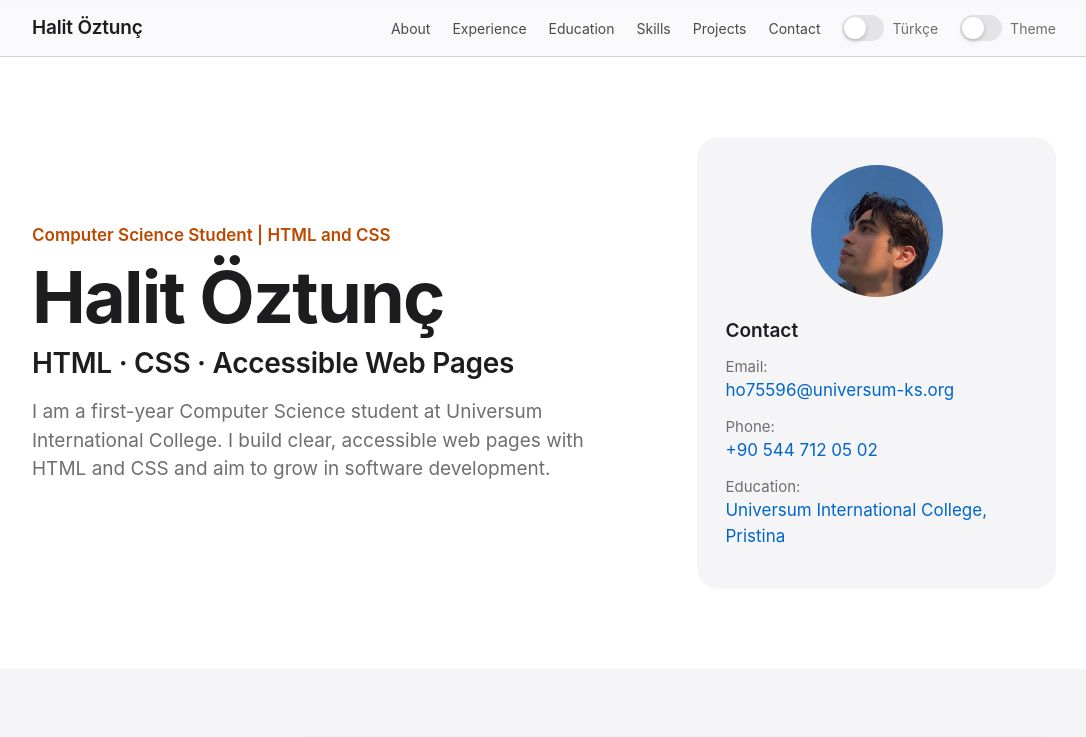
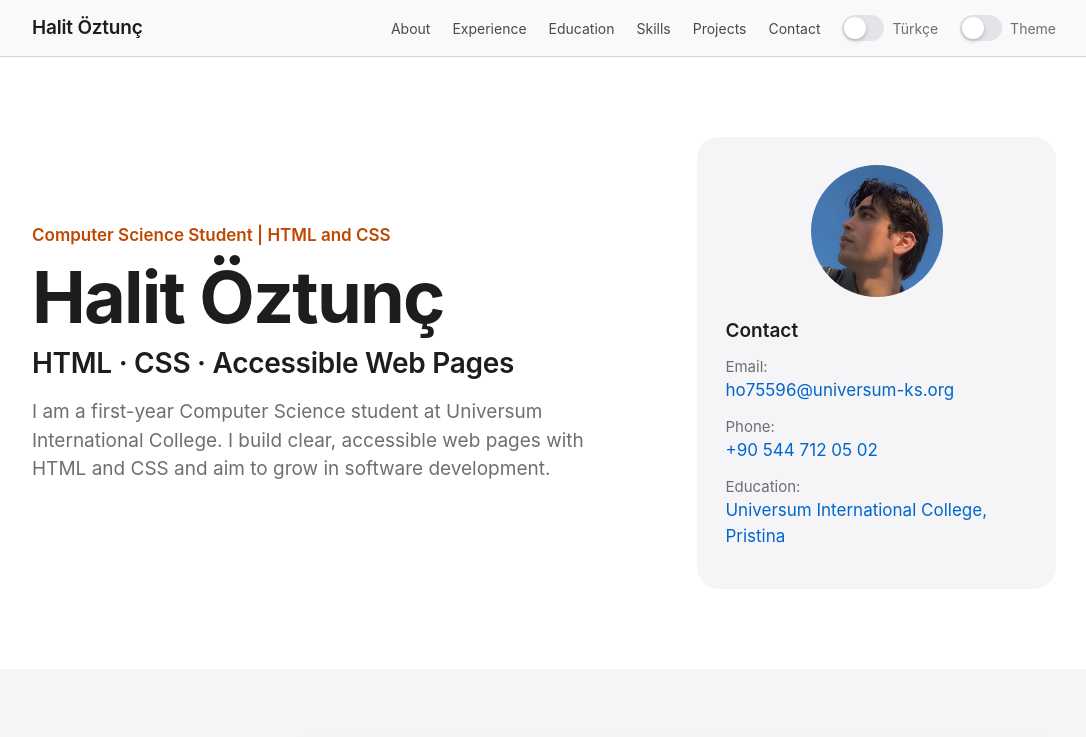
Before and after one commit to ho75596-cpu/cv, a plain HTML site: page index.html in a window 1280 px wide. Shown: the top 737 px of the page, without its empty margins (96-1182 px from the left). Drawn offline with Linux system fonts and the light colour scheme.

Commit message:
Center face in profile photo

```diff
--- a/css/style.css
+++ b/css/style.css
@@ -293,7 +293,7 @@ li { margin-bottom: 4px; }
   margin: 0 auto 20px;
   border-radius: 50%;
   object-fit: cover;
-  object-position: center 62%;
+  object-position: center 78%;
 }
 
 .profile-box strong {
```
